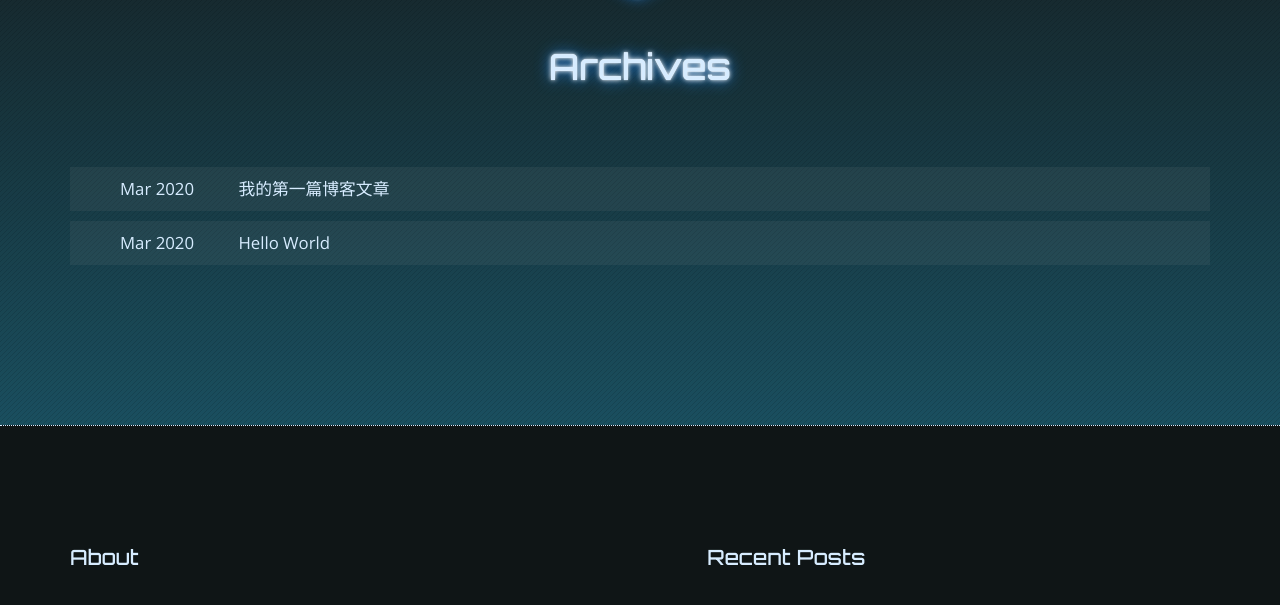
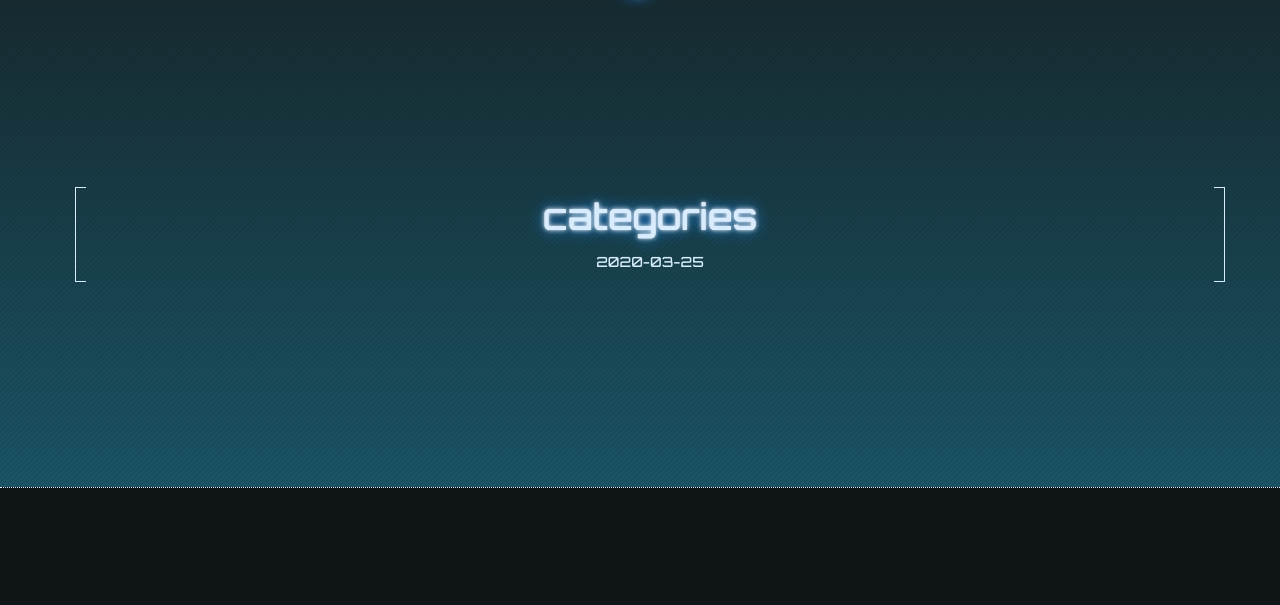
Before and after one commit to Linlzzzzz/linlzzz.github.io, a plain HTML site: page categories/index.html in a window 1280 px wide. Shown: the part 163-768 px from the top of the page. Drawn offline with nearby package versions, Linux system fonts and the light colour scheme.

Commit message:
Site updated: 2020-03-25 14:50:34

```diff
--- a/archives/index.html
+++ b/categories/index.html
@@ -20,7 +20,7 @@
 
     <!--Open Graph Title-->
 
-        <meta property="og:title" content="向阳而生"/>
+        <meta property="og:title" content="categories"/>
 
 
     <!--Open Graph Description-->
@@ -33,7 +33,7 @@
 
     <!--Type page-->
 
-        <meta property="og:type" content="website" />
+        <meta property="og:type" content="article" />
 
 
     <!--Page Cover-->
@@ -47,7 +47,7 @@
 
     <!-- Title -->
 
-    <title>Archives - 向阳而生</title>
+    <title>categories - 向阳而生</title>
 
     <!-- Bootstrap Core CSS -->
     <link rel="stylesheet" href="//maxcdn.bootstrapcdn.com/bootstrap/4.0.0-alpha.2/css/bootstrap.min.css" integrity="sha384-y3tfxAZXuh4HwSYylfB+J125MxIs6mR5FOHamPBG064zB+AFeWH94NdvaCBm8qnd" crossorigin="anonymous">
@@ -107,14 +107,14 @@
             </li>
 
             <li class="menu-item">
-                <a href="/tags">
-                    Tags
+                <a href="/categories">
+                    Categories
                 </a>
             </li>
 
             <li class="menu-item">
-                <a href="/categories">
-                    Categories
+                <a href="/tags">
+                    Tags
                 </a>
             </li>
 
@@ -136,44 +136,58 @@
 <div class="container">
 
     <!-- Main Content -->
-
-
-<div class="row">
+    <div class="row">
     <div class="col-sm-12">
 
         <!--Title and Logo-->
-        <header>
+
+            <header>
     <div class="logo">
         <a href="/"><i class="logo-icon fa fa-cube" aria-hidden="true"></i></a>
 
-            <h1 id="main-title" class="title">Archives</h1>
+    </div>
+</header>
+            <section class="main">
+
+<div class="post">
+
+    <div class="post-header">
+        <h1 class="title">
+            <a href="/categories/index.html">
+                categories
+            </a>
+        </h1>
+        <div class="post-info">
+
+                <span class="date">2020-03-25</span>
+
+
+
+        </div>
+    </div>
+
+    <div class="content">
+
+        <!-- Gallery -->
+
+
+        <!-- Post Content -->
 
     </div>
-</header>
 
-        <section class="main archive-container">
 
-                <div class="archive-post">
-    <a href="/2020/03/24/%E6%88%91%E7%9A%84%E7%AC%AC%E4%B8%80%E7%AF%87%E5%8D%9A%E5%AE%A2%E6%96%87%E7%AB%A0/">
-        <span class="archive-date">
-            Mar 2020
-        </span>
-        我的第一篇博客文章
-    </a>
+
+
+
+    <!-- Comments -->
+
+
+</div>
+            </section>
+
+    </div>
 </div>
 
-                <div class="archive-post">
-    <a href="/2020/03/24/hello-world/">
-        <span class="archive-date">
-            Mar 2020
-        </span>
-        Hello World
-    </a>
-</div>
-
-        </section>
-    </div>
-</div>
 
 </div>
 
```
Also changed, not shown: 2020/03/24/hello-world/index.html (+4 -4 lines), 2020/03/24/我的第一篇博客文章/index.html (+4 -4 lines), archives/2020/03/index.html (+4 -4 lines), archives/2020/index.html (+4 -4 lines), index.html (+4 -4 lines).
